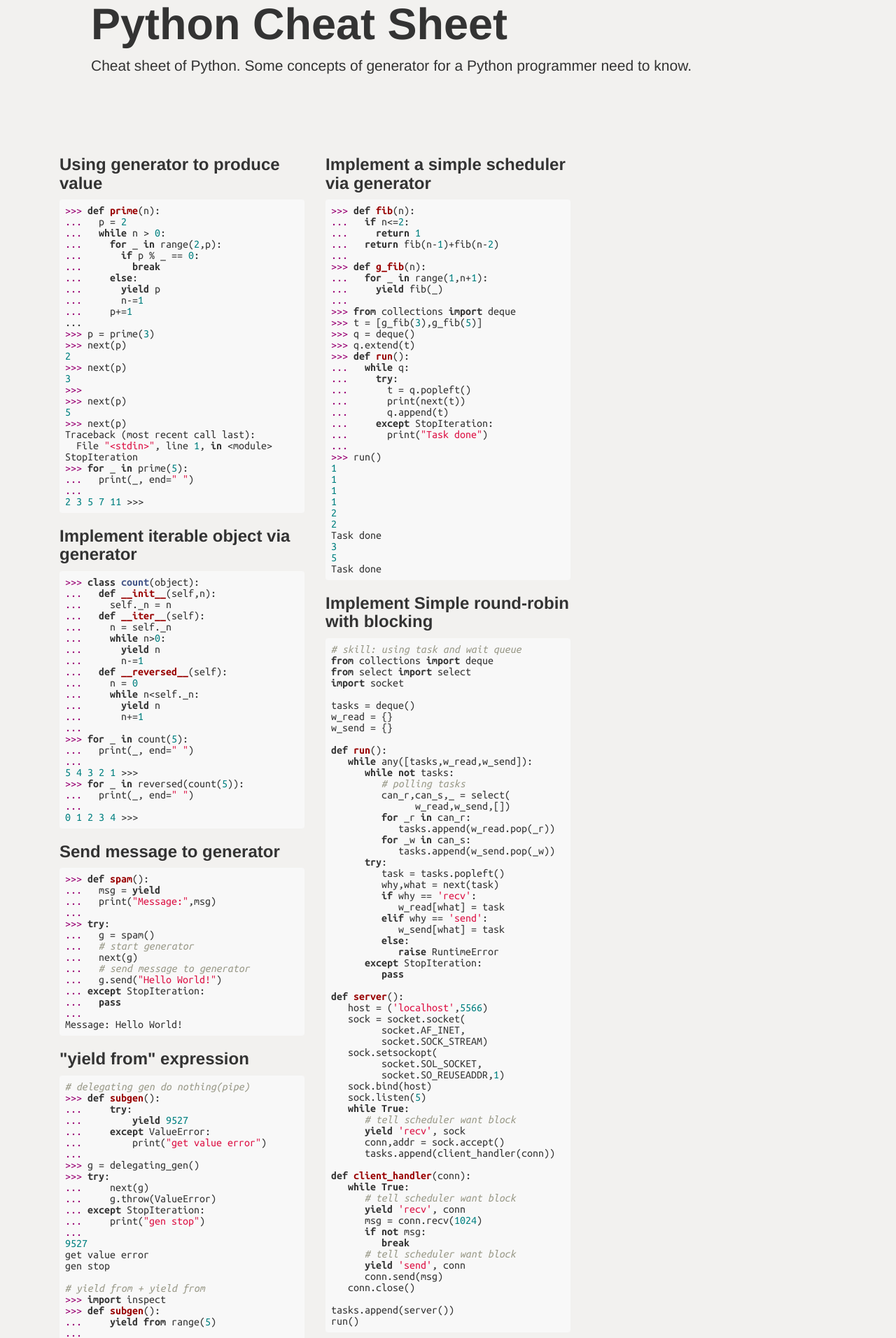
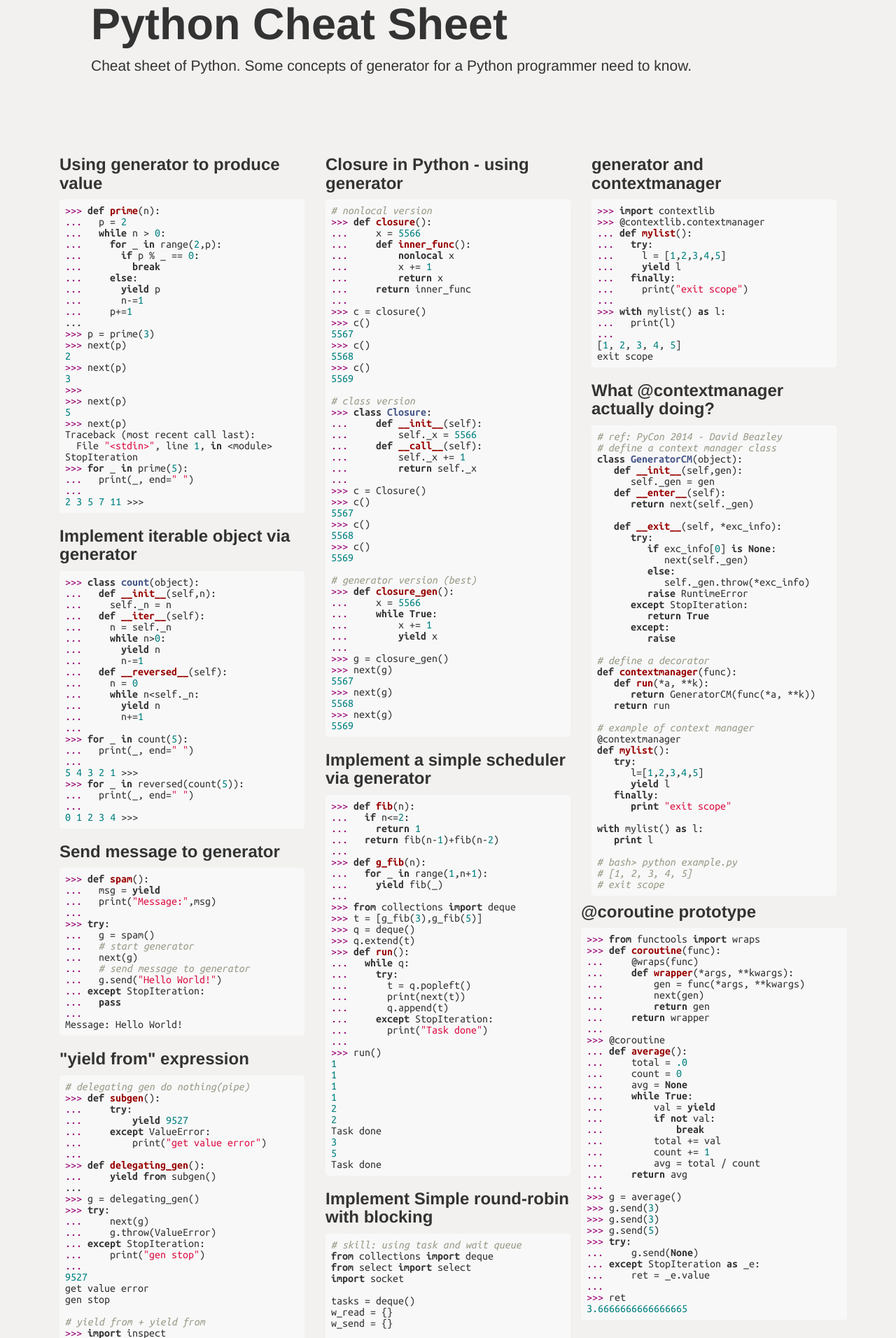
Before and after one commit to crazyguitar/cheatsheet, a Flask app: page /python-generator in a window 1280 px wide. Shown: the part 138-2050 px from the top of the page at 70% size. Run offline with Flask 2, Linux system fonts and the light colour scheme; some libraries are stand-ins or nearby versions.

Commit message:
Modify Python generator

```diff
--- a/server/templates/cheatsheet/python-generator.html
+++ b/server/templates/cheatsheet/python-generator.html
@@ -93,6 +93,9 @@ Message: Hello World!
 ...     except ValueError:
 ...         print("get value error")
 ...
+&gt;&gt;&gt; def delegating_gen():
+...     yield from subgen()
+...
 &gt;&gt;&gt; g = delegating_gen()
 &gt;&gt;&gt; try:
 ...     next(g)
@@ -124,7 +127,7 @@ gen stop
 'GEN_CLOSED'
 </pre>
 
-<h3>yield ... return</h3>
+<h3>yield (from) EXPR return RES</h3>
 <pre class="code python">
 &gt;&gt;&gt; def average():
 ...     total = .0
@@ -151,6 +154,24 @@ gen stop
 ...
 &gt;&gt;&gt; ret
 4.0
+
+# yield from EXP return RES
+&gt;&gt;&gt; def subgen():
+...     yield 9527
+...
+&gt;&gt;&gt; def delegating_gen():
+...     yield from subgen()
+...     return 5566
+...
+&gt;&gt;&gt; try:
+...     g = delegating_gen()
+...     next(g)
+...     next(g)
+... except StopIteration as _e:
+...     print(_e.value)
+...
+9527
+5566
 </pre>
 
 <h3>Generate sequences via generator</h3>
@@ -216,7 +237,9 @@ gen stop
 &gt;&gt;&gt; next(g)
 1
 </pre>
+</div>
 
+<div class="row col-md-4 col-xs-12">
 <h3>Closure in Python - using generator</h3>
 <pre class="code python">
 # nonlocal version
@@ -267,9 +290,6 @@ gen stop
 &gt;&gt;&gt; next(g)
 5569
 </pre>
-</div>
-
-<div class="row col-md-4 col-xs-12">
 
 <h3>Implement a simple scheduler via generator</h3>
 <pre class="code python">
@@ -307,6 +327,7 @@ Task done
 5
 Task done
 </pre>
+
 <h3>Implement Simple round-robin with blocking</h3>
 <pre class="code python">
 # skill: using task and wait queue
@@ -371,6 +392,7 @@ def client_handler(conn):
 tasks.append(server())
 run()
 </pre>
+
 <h3>Implement simple round-robin with blocking and non-blocking</h3>
 <pre class="code pythob">
 # this method will cause blocking hunger
@@ -445,8 +467,11 @@ def client_handler(conn):
 tasks.append(server())
 run()
 </pre>
+</div>
 
-<h3>Relationship between generator and contextmanager</h3>
+<div class="row col-md-4 col-xs-12">
+
+<h3>generator and contextmanager</h3>
 <pre class="code python">
 &gt;&gt;&gt; import contextlib
 &gt;&gt;&gt; @contextlib.contextmanager
@@ -508,157 +533,47 @@ with mylist() as l:
 # [1, 2, 3, 4, 5]
 # exit scope
 </pre>
+</div>
 
-<h3>Realizing "future" concept</h3>
+<h3>@coroutine prototype</h3>
 <pre class="code python">
-# future - a result will compute later
-# using Python 3.2 or later
-&gt;&gt;&gt; import concurrent.futures as cf
-&gt;&gt;&gt; pool = cf.ThreadPoolExecutor(3)
-&gt;&gt;&gt; import time
-&gt;&gt;&gt; def do_func(x,y):
-...   time.sleep(10)
-...   return x + y
+&gt;&gt;&gt; from functools import wraps
+&gt;&gt;&gt; def coroutine(func):
+...     @wraps(func)
+...     def wrapper(*args, **kwargs):
+...         gen = func(*args, **kwargs)
+...         next(gen)
+...         return gen
+...     return wrapper
 ...
-&gt;&gt;&gt; pool.submit(do_func,2,3)
-&lt;Future at 0x10bffd4e0 state=running&gt;
-&gt;&gt;&gt; _.result()
-5
-# error handling on callback function
-&gt;&gt;&gt; def callback_handler(fut):
-...   try:
-...     result = fut.result()
-...     print("Got:",result)
-...   except TypeError:
-...     print("Got TypeError")
+&gt;&gt;&gt; @coroutine
+... def average():
+...     total = .0
+...     count = 0
+...     avg = None
+...     while True:
+...         val = yield
+...         if not val:
+...             break
+...         total += val
+...         count += 1
+...         avg = total / count
+...     return avg
 ...
-&gt;&gt;&gt; pool.submit(do_func,2,"Hello")
-&lt;Future at 0x10c2800b8 state=pending&gt;
-&gt;&gt;&gt; _.add_done_callback(callback_handler)
-Got TypeError
+&gt;&gt;&gt; g = average()
+&gt;&gt;&gt; g.send(3)
+&gt;&gt;&gt; g.send(3)
+&gt;&gt;&gt; g.send(5)
+&gt;&gt;&gt; try:
+...     g.send(None)
+... except StopIteration as _e:
+...     ret = _e.value
+...
+&gt;&gt;&gt; ret
+3.6666666666666665
 </pre>
+</div>
 
-<h3>"res = yield func()" come from?</h3>
-<pre class="code python">
-# as above example, rename func below
-&gt;&gt;&gt; import concurrent.futures as cf
-&gt;&gt;&gt; import time
-&gt;&gt;&gt; def enter(x,y):
-...   time.sleep(10)
-...   return x + y
-...
-&gt;&gt;&gt; def exit(fut):
-...   try:
-...     res = fut.result()
-...     print("Got:",res)
-...   except:
-...     raise
-...
-# This is almost a context manager form
-# Rewrite:
-# wrapping generator with "Task"
-class Task(object):
-   def __init__(self,gen):
-      self._gen = gen
-
-   def step(self, val=None):
-      # Purpose: run the next yield
-      try:
-         fut = self._gen.send(val)
-         fut.add_done_callback(self._wkup)
-      except StopIteration:
-         pass
-   def _wkup(self, fut):
-      # Purpose: handling result
-      res = fut.result()
-      # "send result" to generator
-      self.step(res)
-
-# Demo how to use "Task"
-import concurrent.futures as cf
-import time
-pool = cf.ThreadPoolExecutor(3)
-
-def f(x,y):
-   time.sleep(10)
-   return x + y
-
-def do_func(x,y):
-   result = yield pool.submit(f,x,y)
-   print("Got:",result)
-
-g = do_func(2,3)
-t = Task(g)
-t.step()
-# bash&gt; python example.py
-# Got: 5
-</pre>
-
-<h3>Do some task after some task done</h3>
-<pre class="code python">
-# ex.py
-# wrapping generator with "Task"
-class Task(object):
-   def __init__(self,gen):
-      self._gen = gen
-
-   def step(self, val=None):
-      # Purpose: run the next yield
-      try:
-         fut = self._gen.send(val)
-         fut.add_done_callback(self._wakeup)
-      except StopIteration:
-         pass
-   def _wakeup(self, fut):
-      # Purpose: handling result
-      res = fut.result()
-      self.step(res)
-
-# Demo how to use "Task"
-import concurrent.futures as cf
-import time
-pool = cf.ThreadPoolExecutor(8)
-
-def func(x,y):
-   return x + y
-
-def do_func(x,y):
-   res = yield pool.submit(func,x,y)
-   print("Got:", res)
-
-# brute-force solution
-def after_bf(delay,gen):
-   yield pool.submit(time.sleep, delay)
-   result = None
-   try:
-      while True:
-         fut = gen.send(result)
-         result = yield fut
-   except StopIteration:
-      pass
-
-# elegant solution
-def after_e(delay,gen):
-   # do some task like init
-   yield pool.submit(time.sleep, delay)
-   # do exactly task after some task
-   yield from gen
-
-# bash&gt; python3
-&gt;&gt;&gt; from ex import Task
-&gt;&gt;&gt; from ex import do_func
-&gt;&gt;&gt; from ex import after_bf
-&gt;&gt;&gt; from ex import after_e
-&gt;&gt;&gt; Task(after_bf(5,do_func(2,3))).step()
-&gt;&gt;&gt; Got: 5
-
-&gt;&gt;&gt; Task(after_e(5,do_func(2,3))).step()
-&gt;&gt;&gt; Got: 5
-</pre>
-
-</div>
-<div class="row col-md-4 col-xs-12">
-</div>
 {% endblock %}
 
 {% block script %}
```
